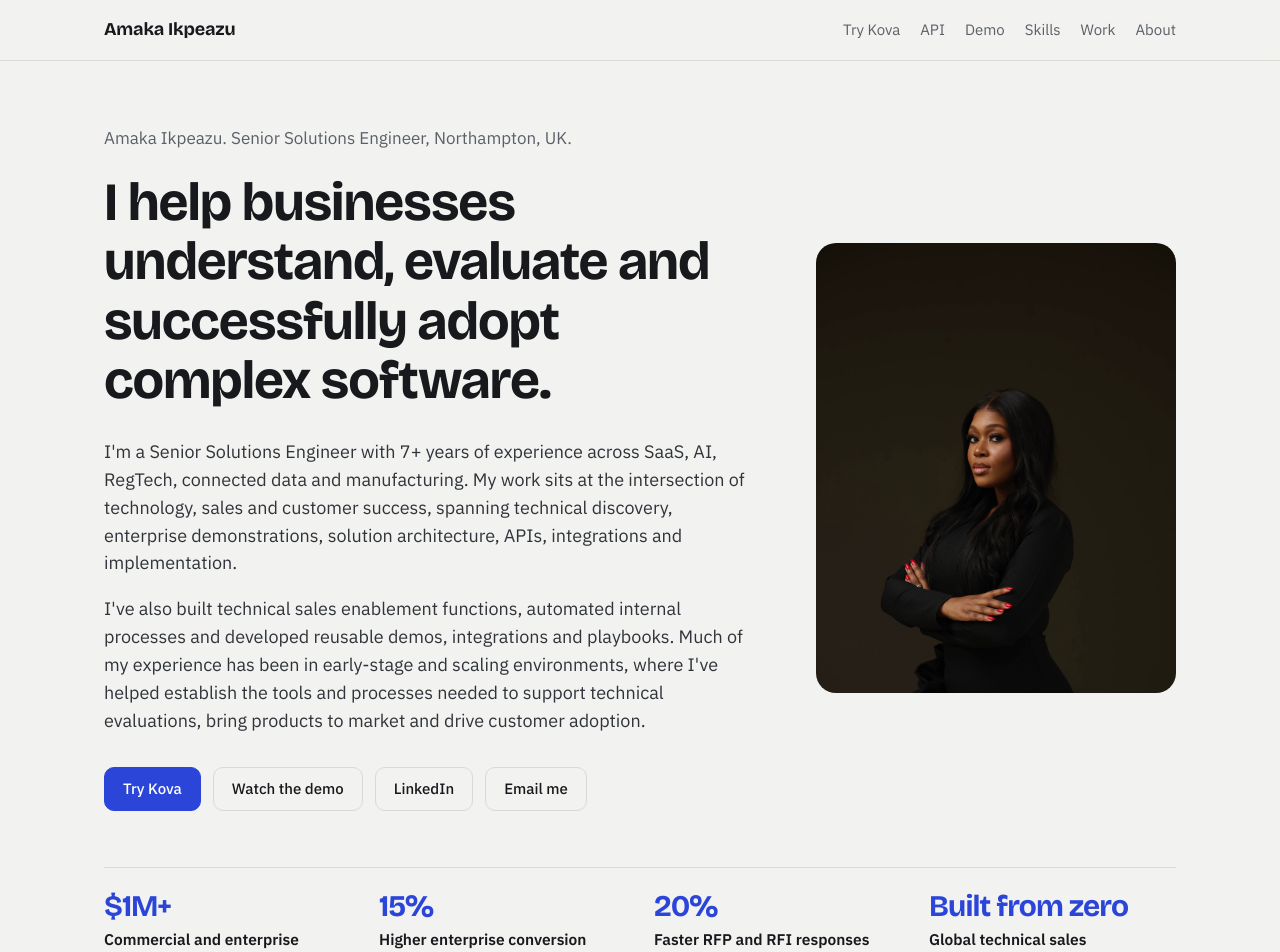
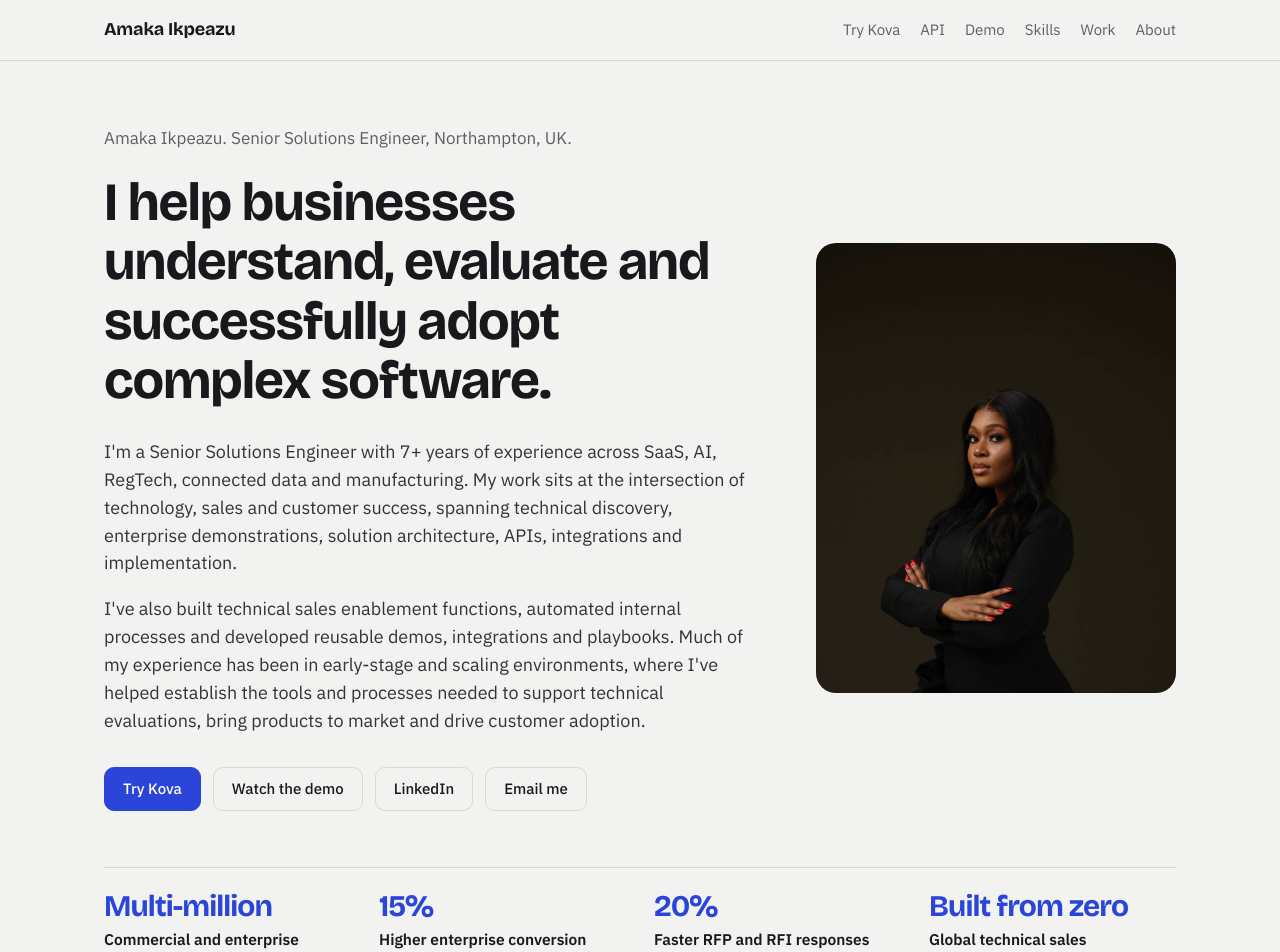
Before and after one commit to amakai-nkay/portfolio, a Next.js app: page / in a window 1280 px wide. Shown: the top 952 px of the page. Built offline with nearby package versions, Linux system fonts and the light colour scheme.

Commit message:
Add files via upload

```diff
--- a/app/page.tsx
+++ b/app/page.tsx
@@ -37,7 +37,7 @@ export default function Home() {
         </div>
         <div className="wrap">
           <ul className="wins" aria-label="Selected results">
-            <li><b>$1M+</b><span>Commercial and enterprise revenue closed</span><small>Across my career, through consultative technical discovery, solution architecture and ROI validation</small></li>
+            <li><b>Multi-million</b><span>Commercial and enterprise revenue impact</span><small>Influencing multi-million-dollar opportunities across EMEA and the Americas through technical discovery, solution architecture, proof-of-concept delivery and ROI validation</small></li>
             <li><b>15%</b><span>Higher enterprise conversion</span><small>From technical narratives tied to outcomes each customer defined</small></li>
             <li><b>20%</b><span>Faster RFP and RFI responses</span><small>From an AI-powered automation tool I built in Python, with human review</small></li>
             <li><b>Built from zero</b><span>Global technical sales enablement at Kinsta</span><small>3 certification tracks, 6 reusable demo frameworks and 10 technical sales playbooks, used across global teams</small></li>
```
